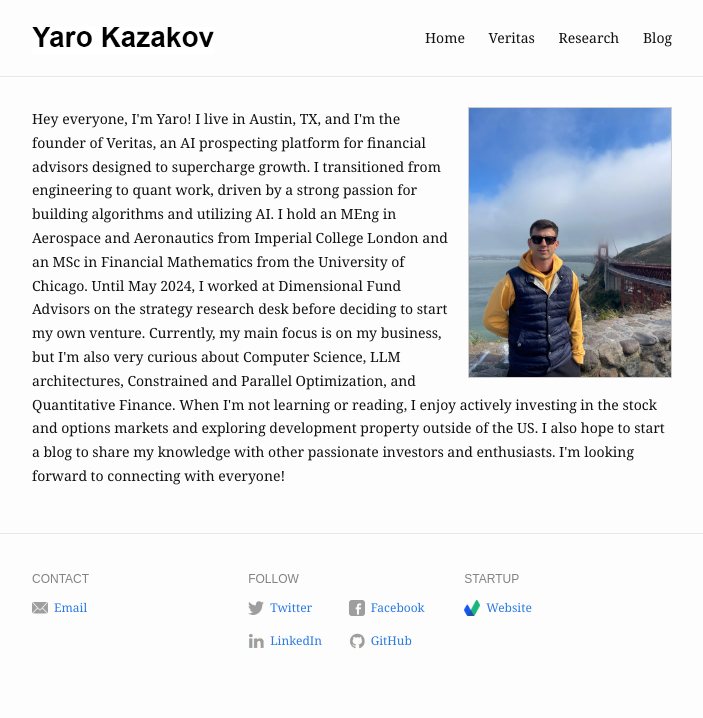
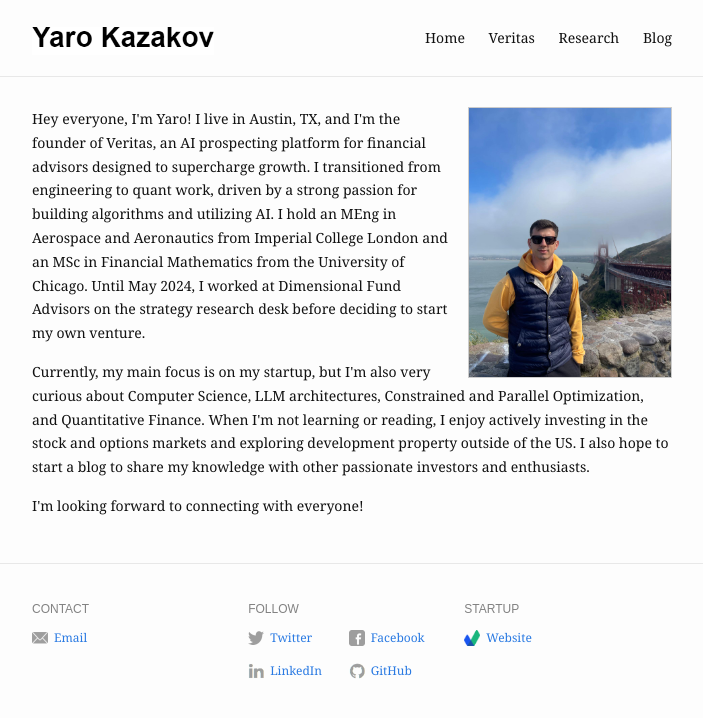
Before and after one commit to eliottvincent/bay, a Jekyll site: the page built from index.md, in a window 1280 px wide. Shown: the top 718 px of the page, without its empty margins (288-991 px from the left). Built offline with Jekyll 4.4.1, drawn with Linux system fonts in a browser that asks for light colours.

Commit message:
Update index.md

```diff
--- a/index.md
+++ b/index.md
@@ -7,8 +7,12 @@ profile_picture:
 
 <p>
   Hey everyone, I'm Yaro! I live in Austin, TX, and I'm the founder of Veritas, an AI prospecting platform for financial advisors designed to supercharge growth. I transitioned from engineering to quant work, driven by a strong passion for building algorithms and utilizing AI. I hold an MEng in Aerospace and Aeronautics from Imperial College London and an MSc in Financial Mathematics from the University of Chicago. Until May 2024, I worked at Dimensional Fund Advisors on the strategy research desk before deciding to start my own venture.
+</p>
 
-  Currently, my main focus is on my business, but I'm also very curious about Computer Science, LLM architectures, Constrained and Parallel Optimization, and Quantitative Finance. When I'm not learning or reading, I enjoy actively investing in the stock and options markets and exploring development property outside of the US. I also hope to start a blog to share my knowledge with other passionate investors and enthusiasts.
+<p>
+  Currently, my main focus is on my startup, but I'm also very curious about Computer Science, LLM architectures, Constrained and Parallel Optimization, and Quantitative Finance. When I'm not learning or reading, I enjoy actively investing in the stock and options markets and exploring development property outside of the US. I also hope to start a blog to share my knowledge with other passionate investors and enthusiasts.
+</p>
 
+<p>
   I'm looking forward to connecting with everyone!
 </p>
```
